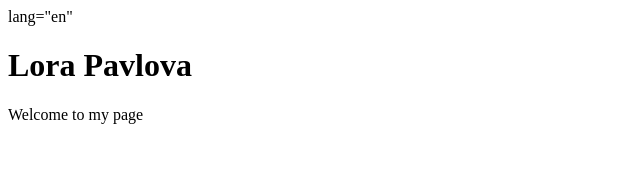
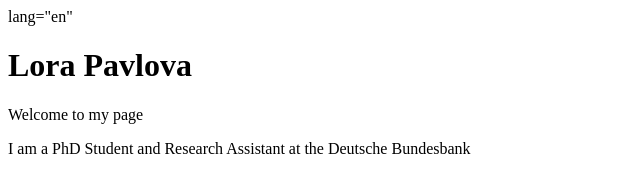
Before and after one commit to lpavlova/lpavlova.github.io, a plain HTML site: page index.html in a window 1280 px wide. Shown: the whole page, without its empty margins (0-640 px from the left). Drawn offline with Linux system fonts and the light colour scheme.

Commit message:
Update index.html

```diff
--- a/index.html
+++ b/index.html
@@ -7,5 +7,6 @@
   <body>
     <h1>Lora Pavlova</h1>
     <p>Welcome to my page</p>
+    <p>I am a PhD Student and Research Assistant at the Deutsche Bundesbank </p>
   </body>
 </html>
```
